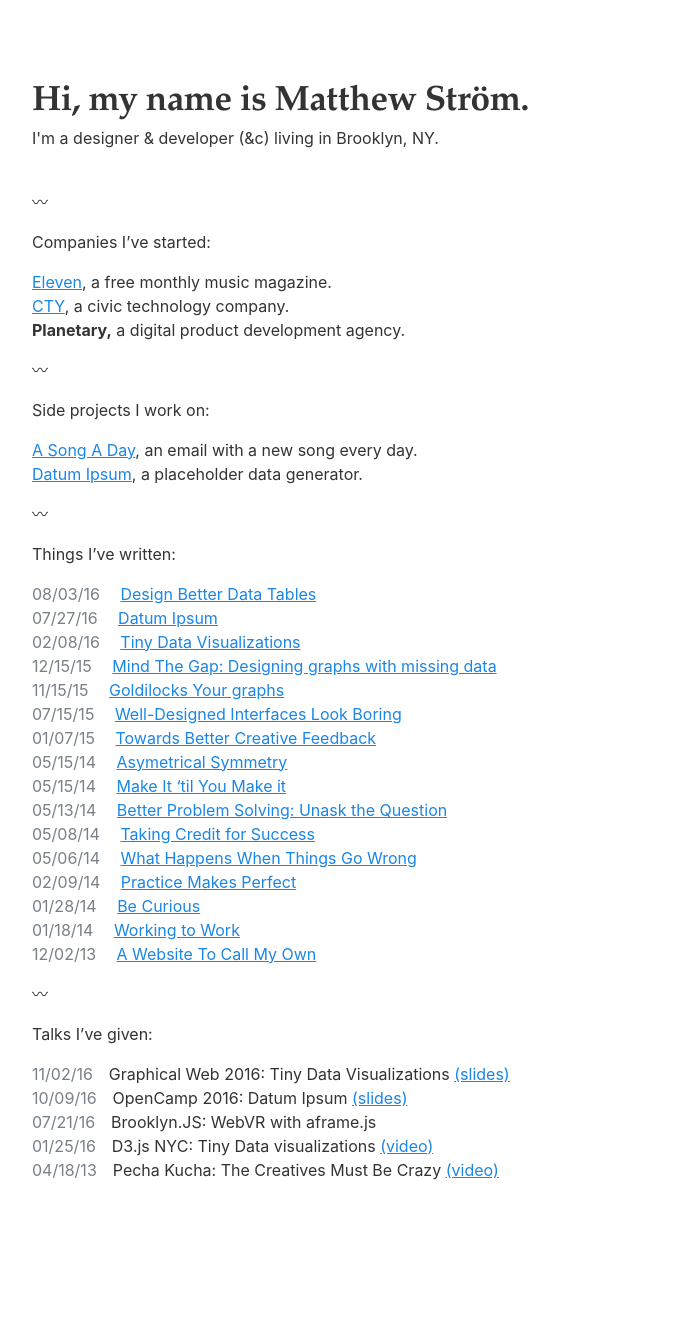
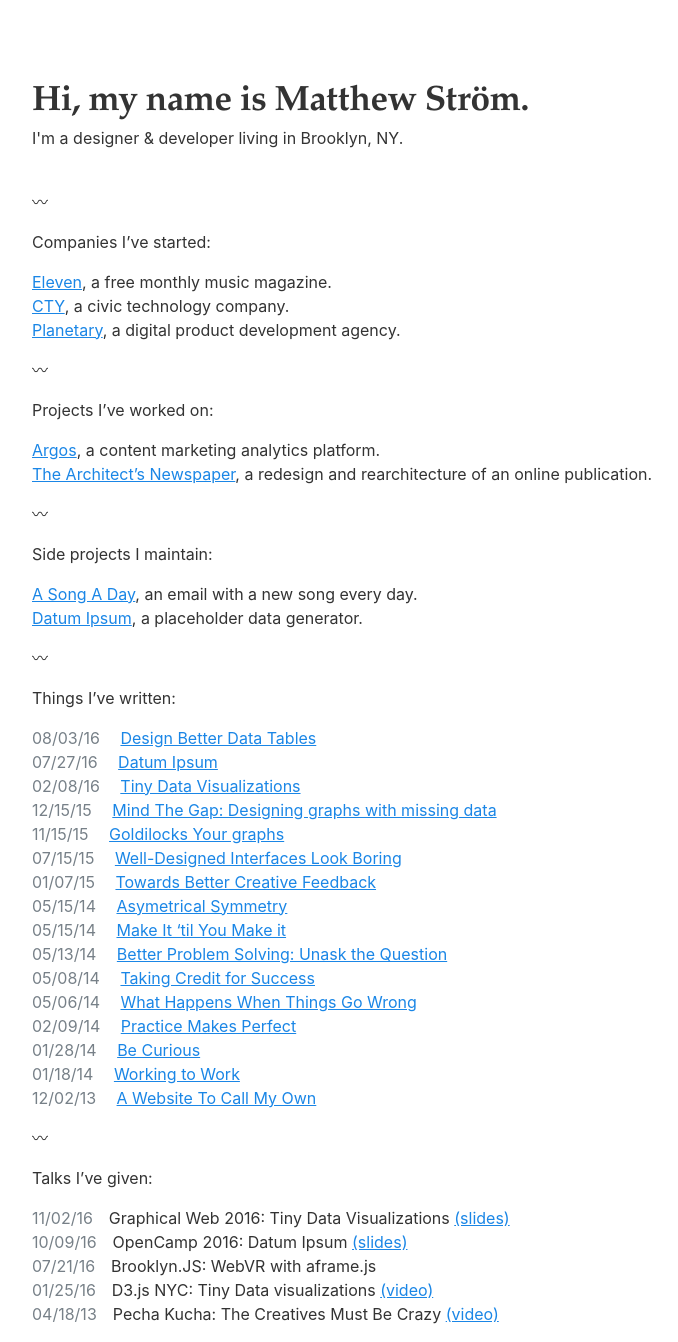
Before and after one commit to ilikescience/ilikescience.github.io, a Jekyll site: the page built from index.md, in a window 1280 px wide. Shown: the whole page, without its empty margins (48-726 px from the left). Built offline with Jekyll 4.4.1, drawn with Linux system fonts in a browser that asks for light colours; our own code applies the rules of GitHub Pages for plain Markdown files; before the commit the page ends 1198 px from its top, so only the background shows below that.

Commit message:
add archpaper and argos case studies

```diff
--- a/index.md
+++ b/index.md
@@ -7,7 +7,7 @@
 Hi, my name is Matthew Ström.
     </h1>
     <h2>
-I'm a designer &amp; developer (&amp;c) living in Brooklyn, NY.
+I'm a designer &amp; developer living in Brooklyn, NY.
     </h2>
 </header>
 
@@ -17,11 +17,18 @@
 
 [Eleven](/companies/eleven), a free monthly music magazine.<br/>
 [CTY](/companies/cty), a civic technology company.<br/>
-**Planetary,** a digital product development agency.<br/>
+[Planetary](https://planetary.io), a digital product development agency.<br/>
 
 〰
 
-Side projects I work on:
+Projects I've worked on:
+
+[Argos](/projects/argos), a content marketing analytics platform.<br/>
+[The Architect's Newspaper](/projects/archpaper), a redesign and rearchitecture of an online publication.
+
+〰
+
+Side projects I maintain:
 
 <a href="http://asongaday.co">A Song A Day</a>, an email with a new song every day.<br/>
 <a href="http://datumipsum.com">Datum Ipsum</a>, a placeholder data generator.<br/>
```
Also changed, not shown: _posts/2017-01-07-archpaper.markdown (added, +31 -0 lines), _posts/2017-01-08-argos.markdown (added, +24 -0 lines), images/archpaper-1.png (added), images/archpaper-2.png (added), images/archpaper-3.png (added), images/archpaper-4.png (added), images/archpaper-5.png (added), images/archpaper-6.png (added), images/argos-1.png (added), images/argos-2.png (added), images/argos-3.png (added), images/argos-4.png (added), images/argos-5.png (added), 1 other file.
